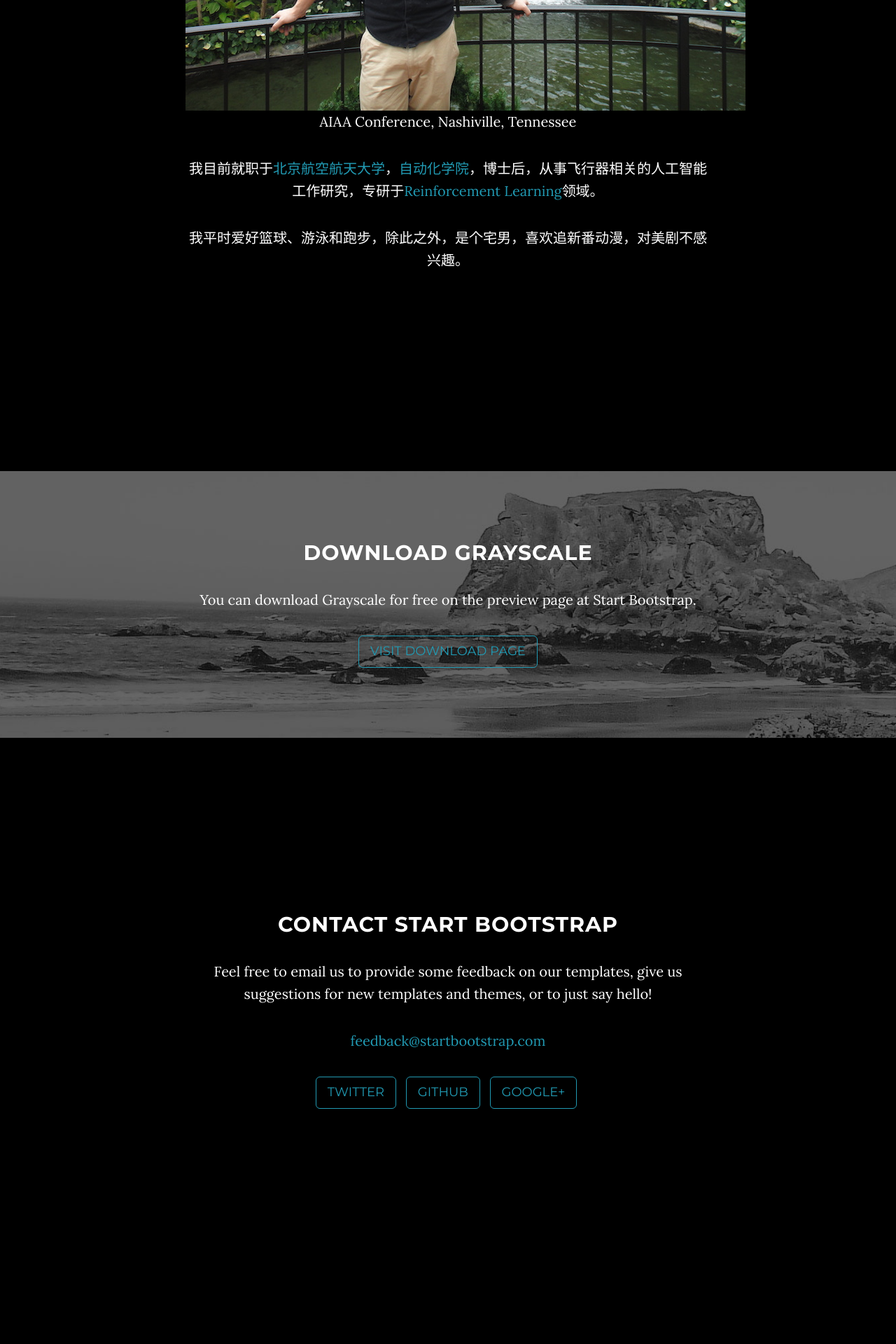
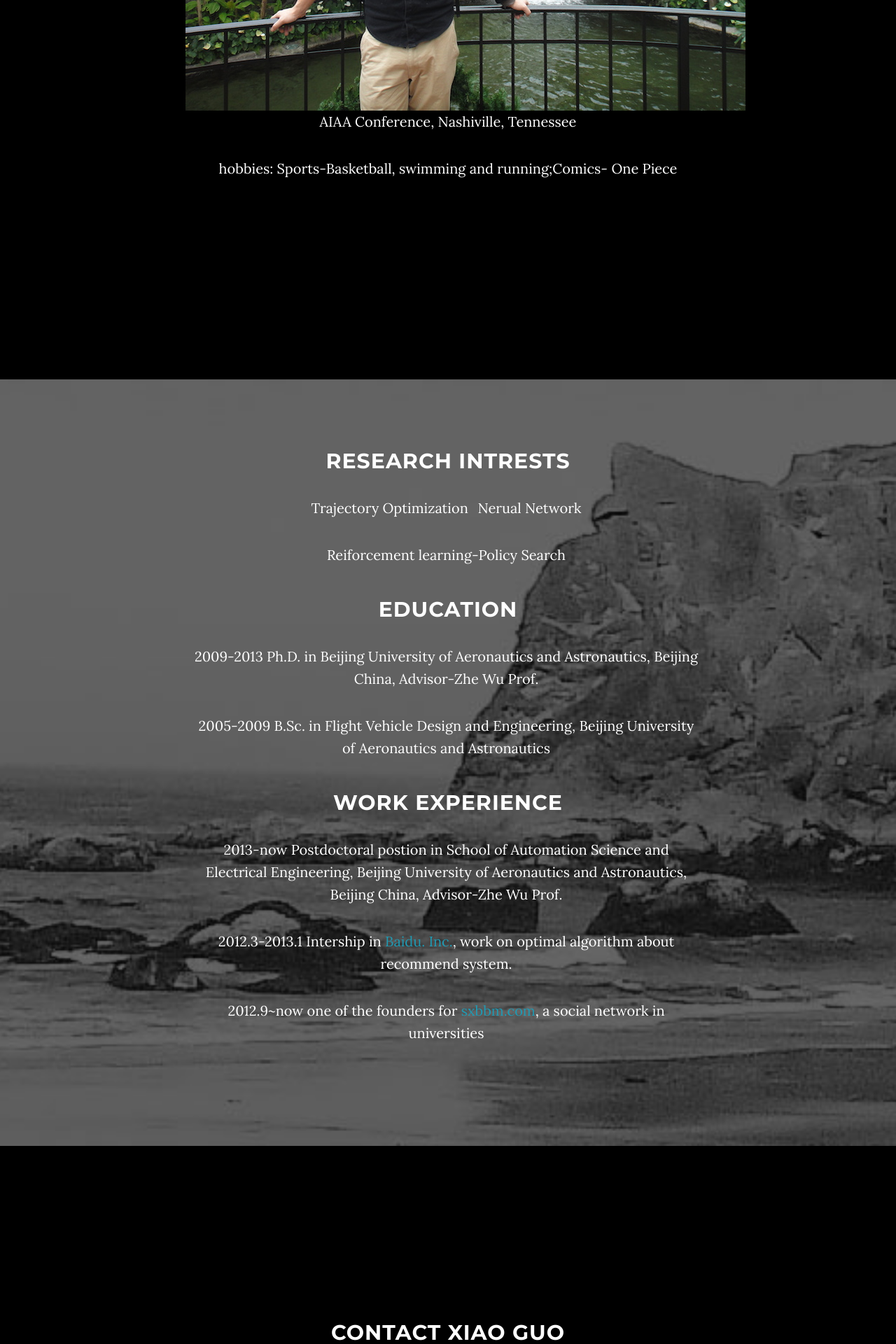
Before and after one commit to SaberGuo/PersonPage, a Python web app: template src/sites/www/templates/index.html in a window 1280 px wide. Shown: the part 1560-3480 px from the top of the page at 70% size. Run offline with Jinja, Linux system fonts and the light colour scheme; the template is opened without the code that fills it, so the values that code supplies are empty; a map, chart or similar area stays blank; some libraries are stand-ins or nearby versions.

Commit message:
modify the index.html

```diff
--- a/src/sites/www/templates/index.html
+++ b/src/sites/www/templates/index.html
@@ -9,7 +9,7 @@
     <meta name="description" content="">
     <meta name="author" content="">
 
-    <title>Personal Page- 郭虓</title>
+    <title>Personal Page- GX</title>
 
     <!-- Bootstrap Core CSS -->
     <link href="{{ static_url("css/bootstrap.min.css")}}" rel="stylesheet">
@@ -53,10 +53,10 @@
                         <a href="#page-top"></a>
                     </li>
                     <li>
-                        <a class="page-scroll" href="#about">Profile</a>
+                        <a class="page-scroll" href="#about">About</a>
                     </li>
                     <li>
-                        <a class="page-scroll" href="#download">Project</a>
+                        <a class="page-scroll" href="#download">Profile</a>
                     </li>
                     <li>
                         <a class="page-scroll" href="#contact">Contact</a>
@@ -93,20 +93,50 @@
                 <img src="{{ static_url("img/gx_nashiville.jpg")}}" alt="Guo,Xiao in Nashiville, Tennessee">
                 <p>AIAA Conference, Nashiville, Tennessee</p>
 
-                <p>我目前就职于<a href="http://www.buaa.edu.cn/">北京航空航天大学</a>，<a href="http://dept3.buaa.edu.cn/">自动化学院</a>，博士后，从事飞行器相关的人工智能工作研究，专研于<a href="http://en.wikipedia.org/wiki/Reinforcement_learning">Reinforcement Learning</a>领域。 </p>
-                <p>我平时爱好篮球、游泳和跑步，除此之外，是个宅男，喜欢追新番动漫，对美剧不感兴趣。</p>
+
+                <p>hobbies: Sports-Basketball, swimming and running;Comics- One Piece</p>
             </div>
         </div>
     </section>
 
-    <!-- Download Section -->
+    <!-- Profile Section -->
     <section id="download" class="content-section text-center">
         <div class="download-section">
             <div class="container">
                 <div class="col-lg-8 col-lg-offset-2">
-                    <h2>Download Grayscale</h2>
-                    <p>You can download Grayscale for free on the preview page at Start Bootstrap.</p>
-                    <a href="http://startbootstrap.com/template-overviews/grayscale/" class="btn btn-default btn-lg">Visit Download Page</a>
+                    <h2>Research Intrests</h2>
+                    <ul class="list-inline banner-social-buttons">
+                        <li>
+                            <p>Trajectory Optimization</p>
+                        </li>
+                        <li>
+                            <p>Nerual Network</p>
+                        </li>
+                        <li>
+                            <p>Reiforcement learning-Policy Search</p>
+                        </li>
+                    </ul>
+                    <h2>Education</h2>
+                    <ul class="list-inline banner-social-buttons">
+                        <li>
+                            <p>2009-2013 Ph.D. in Beijing University of Aeronautics and Astronautics, Beijing China, Advisor-Zhe Wu Prof.</p>
+                        </li>
+                        <li>
+                            <p>2005-2009 B.Sc. in Flight Vehicle Design and Engineering, Beijing University of Aeronautics and Astronautics</p>
+                        </li>
+                    </ul>
+                    <h2>Work Experience</h2>
+                    <ul class="list-inline banner-social-buttons">
+                        <li>
+                            <p>2013-now Postdoctoral postion in School of Automation Science and Electrical Engineering, Beijing University of Aeronautics and Astronautics, Beijing China, Advisor-Zhe Wu Prof.</p>
+                        </li>
+                        <li>
+                            <p>2012.3-2013.1 Intership in <a href="http://www.baidu.com/">Baidu. Inc.</a>, work on optimal algorithm about recommend system.</p>
+                        </li>
+                        <li>
+                            <p>2012.9~now one of the founders for <a href="http://www.sxbbm.com">sxbbm.com</a>, a social network in universities</p>
+                        </li>
+                    </ul>
                 </div>
             </div>
         </div>
@@ -116,21 +146,11 @@
     <section id="contact" class="container content-section text-center">
         <div class="row">
             <div class="col-lg-8 col-lg-offset-2">
-                <h2>Contact Start Bootstrap</h2>
-                <p>Feel free to email us to provide some feedback on our templates, give us suggestions for new templates and themes, or to just say hello!</p>
-                <p><a href="mailto:feedback@startbootstrap.com">feedback@startbootstrap.com</a>
+                <h2>Contact Xiao Guo</h2>
+                <p>Feel free to email me to just say hello and make a friend!</p>
+                <p><a href="mailto:saber.guo@gmail.com">saber.guo@gmail.com</a>
                 </p>
-                <ul class="list-inline banner-social-buttons">
-                    <li>
-                        <a href="https://twitter.com/SBootstrap" class="btn btn-default btn-lg"><i class="fa fa-twitter fa-fw"></i> <span class="network-name">Twitter</span></a>
-                    </li>
-                    <li>
-                        <a href="https://github.com/IronSummitMedia/startbootstrap" class="btn btn-default btn-lg"><i class="fa fa-github fa-fw"></i> <span class="network-name">Github</span></a>
-                    </li>
-                    <li>
-                        <a href="https://plus.google.com/+Startbootstrap/posts" class="btn btn-default btn-lg"><i class="fa fa-google-plus fa-fw"></i> <span class="network-name">Google+</span></a>
-                    </li>
-                </ul>
+
             </div>
         </div>
     </section>
@@ -141,7 +161,7 @@
     <!-- Footer -->
     <footer>
         <div class="container text-center">
-            <p>Copyright &copy; Your Website 2014</p>
+            <p>Copyright &copy; guo-xiao.com 2014</p>
         </div>
     </footer>
 
```
